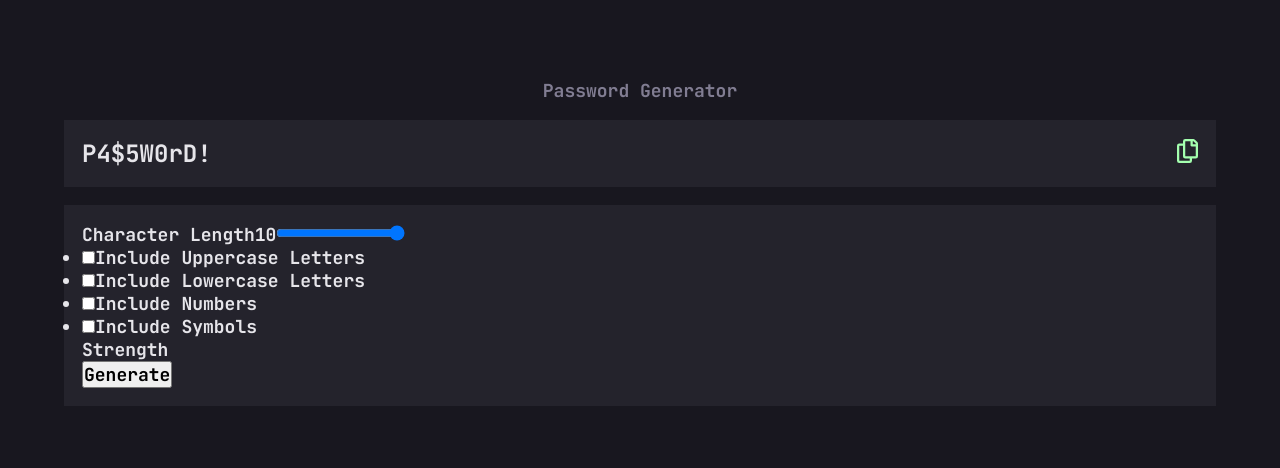
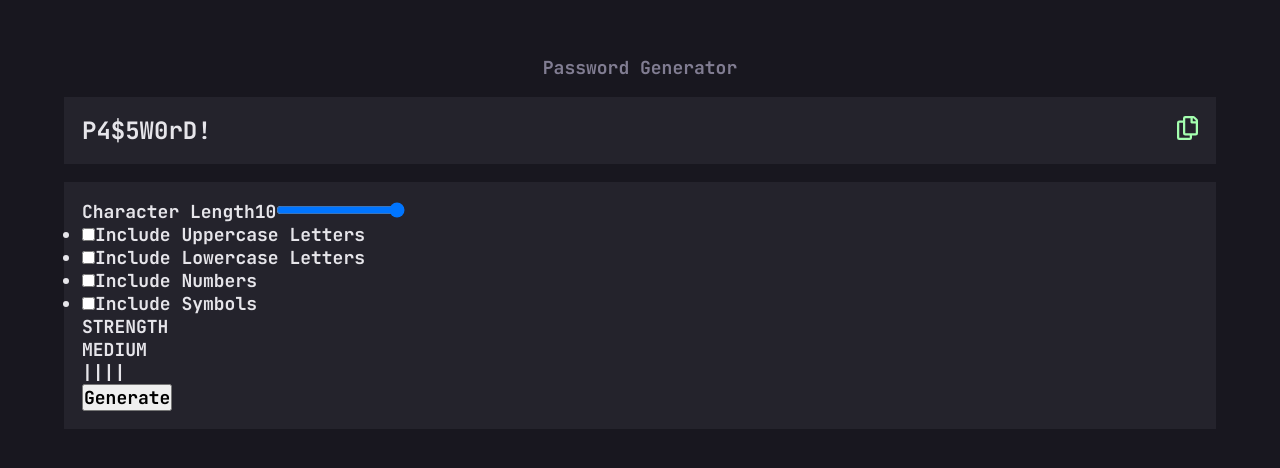
Before and after one commit to ledminh/password-generator-app, a Next.js app: page / in a window 1280 px wide. Shown: the part 158-626 px from the top of the page. Built offline with nearby package versions, Linux system fonts and the light colour scheme.

Commit message:
Strength

```diff
--- a/components/Strength/index.tsx
+++ b/components/Strength/index.tsx
@@ -1,10 +1,17 @@
 import { FunctionComponent } from "react";
+import styles from './Strength.module.scss';
 
 export const Strength:FunctionComponent = () => {
 
     return (
-        <div>
-            Strength
+        <div className={styles.strength}>
+            <div className={styles.label}>
+                STRENGTH
+            </div>
+            <div className={styles.display}>
+                <span>MEDIUM</span>
+                <div>||||</div>
+            </div>
         </div>
     );
 }
```
